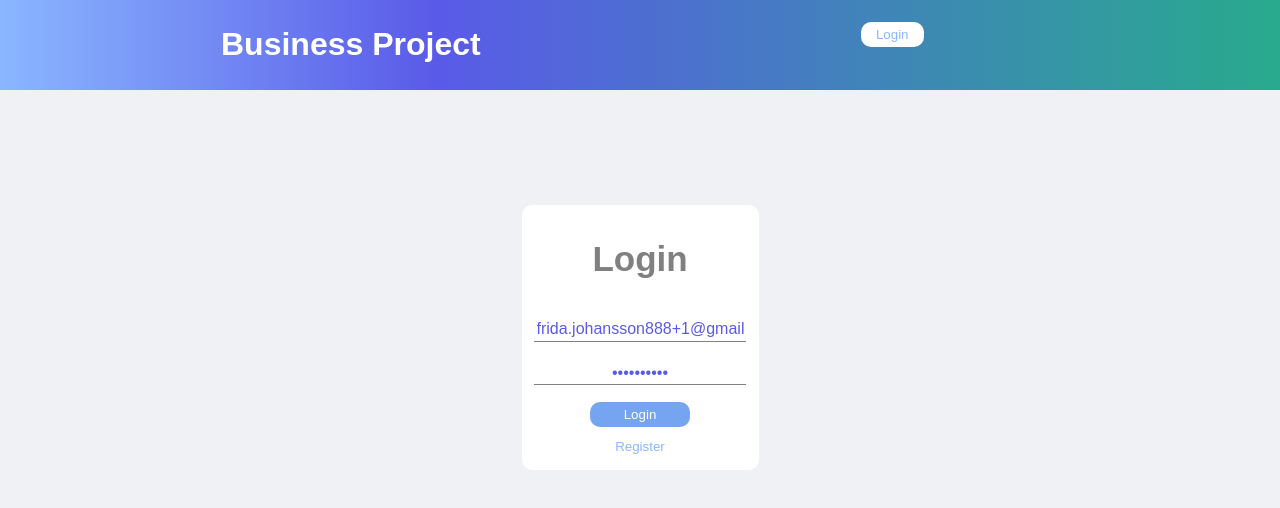
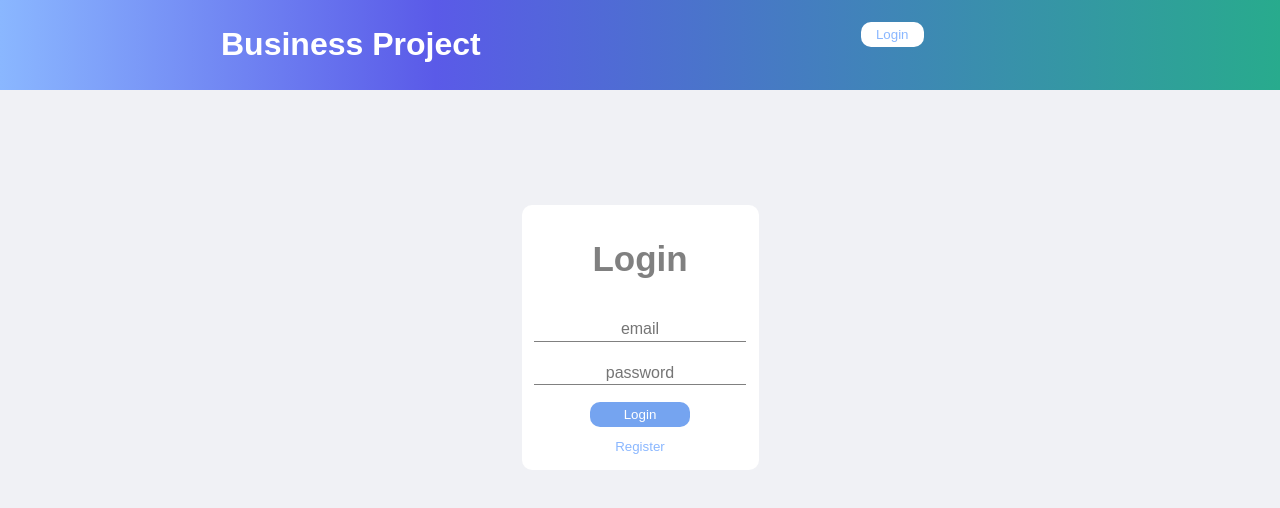
Before and after one commit to frdah/buisness-js3, a React (Create React App) app: page /login in a window 1280 px wide. Shown: the top 508 px of the page. Built offline with nearby package versions, Linux system fonts and the light colour scheme.

Commit message:
*change default state value on loginpage *change p tags in register page

```diff
--- a/src/pages/LoginPage.jsx
+++ b/src/pages/LoginPage.jsx
@@ -5,8 +5,8 @@ import {DivCenterColumn, H2, LoginButton, CreateCustomerInput, NavButton, P} fro
 
 export default function LoginPage() {
 
-    const [loginEmail, setLoginEmail] = useState("frida.johansson888+1@gmail.com")
-    const [loginPassword, setLoginPassword] = useState("js-fend-19")
+    const [loginEmail, setLoginEmail] = useState("")
+    const [loginPassword, setLoginPassword] = useState("")
     const [showError, setShowError] = useState(null)
 
     const userKit = new UserKit()
--- a/src/pages/RegisterPage.jsx
+++ b/src/pages/RegisterPage.jsx
@@ -55,11 +55,11 @@ export default function RegisterPage() {
 
         <DivCenterColumn marginTop white>
             <H2>Register Page</H2>
-            <p>Enter details to register</p>
+            <P>Enter details to register</P>
             {inputArr.map((inputItem, index) => {
                 return renderInput(index, inputItem[0], inputItem[1], inputItem[2], inputItem[3])
             })}
-            {registerd && <P warning>A link has been sent to your email</P>}
+            {registerd && <P>A link has been sent to your email</P>}
             {showError && <P warning>{showError}</P>}
 
             <Button onClick={register}>Register</Button>
```
